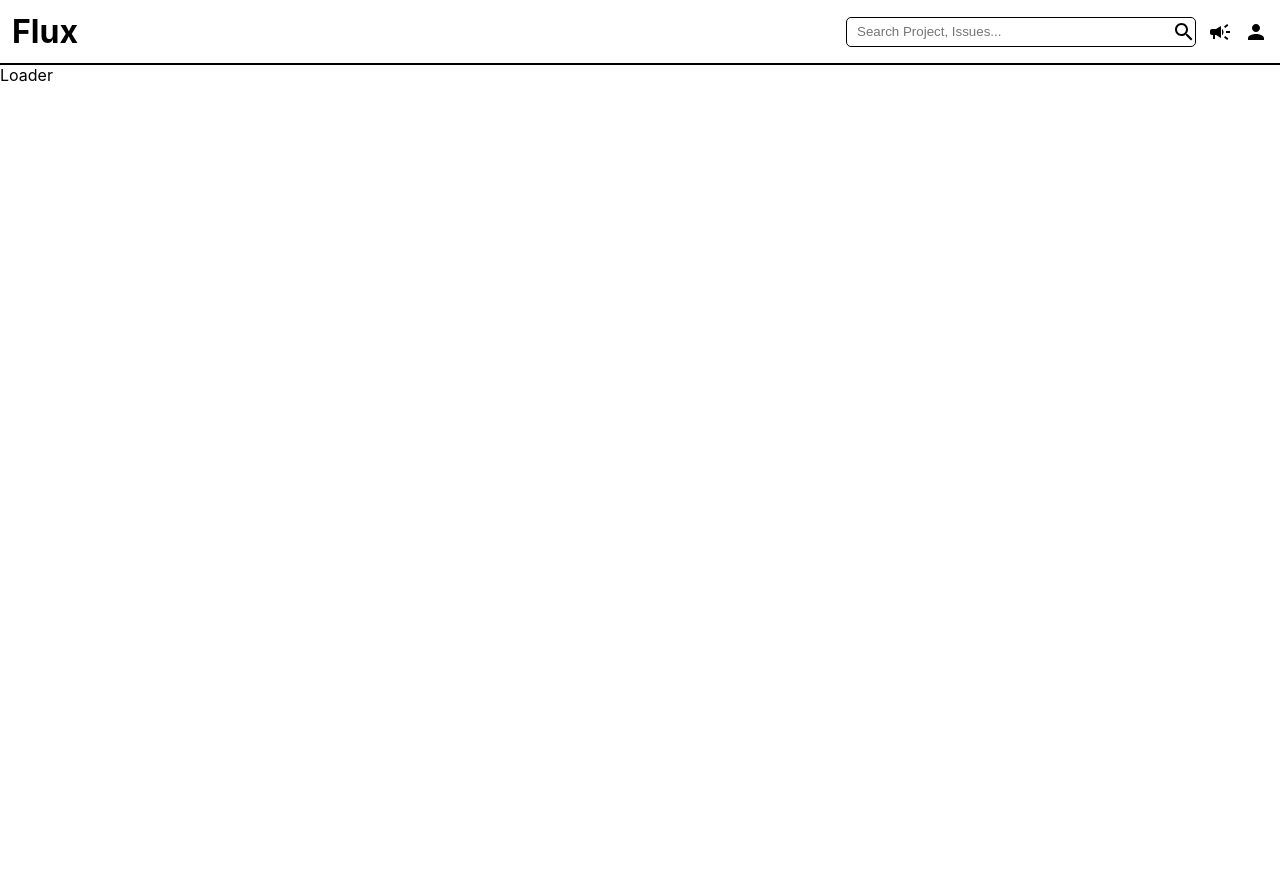
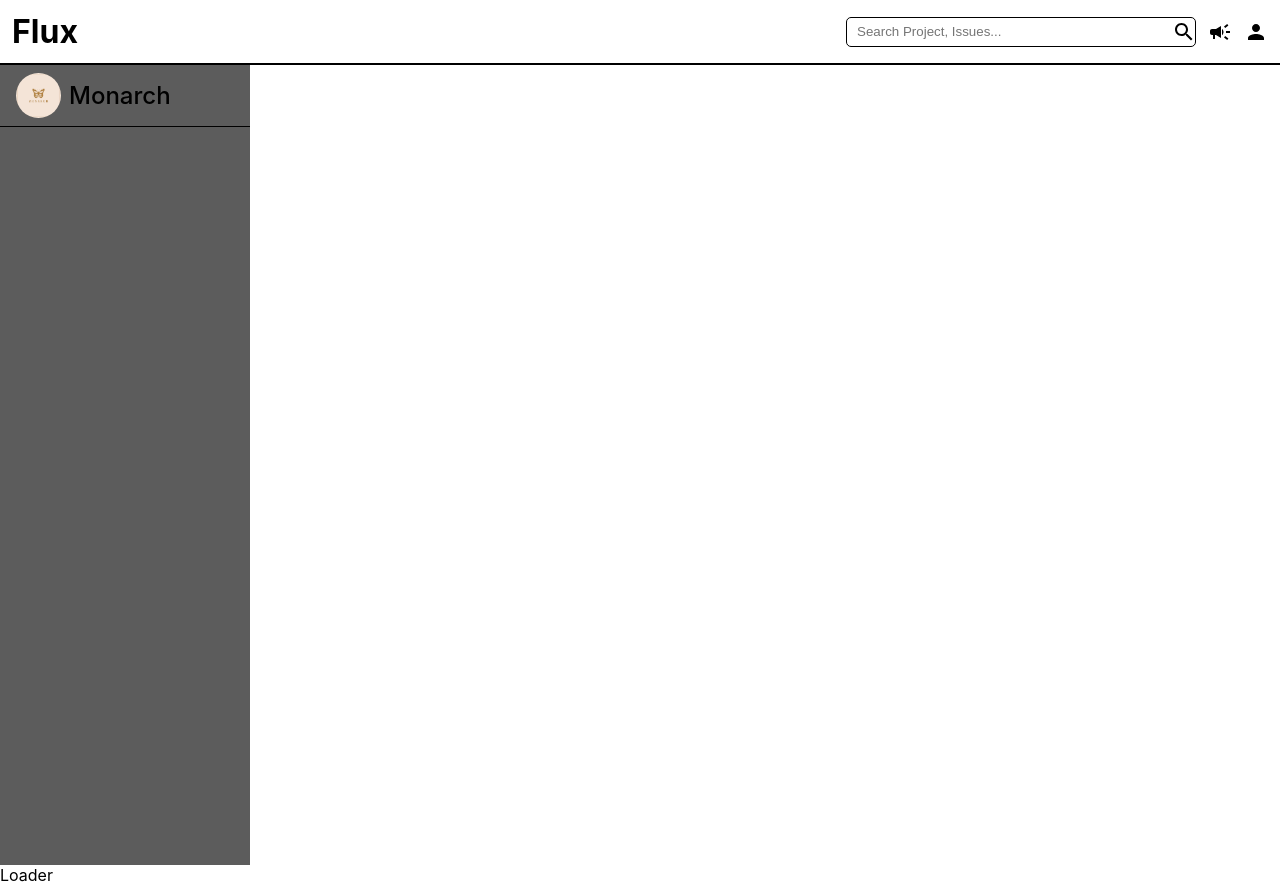
Before and after one commit to aksy007/Flux, a React (Vite) app: page / in a window 1280 px wide. Before the commit the page ends 800 px from the top, so only its background shows below. Built offline with nearby package versions, Linux system fonts and the light colour scheme.

Commit message:
Add Initial Sidebar changes

```diff
--- a/src/App.tsx
+++ b/src/App.tsx
@@ -2,15 +2,18 @@ import React from 'react';
 import { useLocation } from 'react-router-dom';
 import { renderComponent } from './router/route';
 import Header from './components/Header/Header';
+import Sidebar from './components/Sidebar/Sidebar';
+import styles from './index.module.scss'
 
 const App: React.FC = () => {
 	const location = useLocation();
 	const Component = renderComponent(location?.pathname);
 
 	return (
-		<div className='app'>
+		<div className={styles.main}>
 			<Header />
-			<main className='main-content'>{Component}</main>
+			<Sidebar />
+			<main className={styles.componentPage}>{Component}</main>
 		</div>
 	);
 };
--- /dev/null
+++ b/src/components/Sidebar/Sidebar.module.scss
@@ -0,0 +1,24 @@
+.container {
+    background-color: rgb(92, 92, 92);
+    height: 100vh;
+    width: 250px;
+}
+
+.organisation {
+    display: flex;
+    place-items: center;
+    padding: 8px 16px;
+    border-bottom: 1px solid;
+
+    .logo {
+        width: 45px;
+        height: 45px;
+        border-radius: 50%;
+    }
+
+    span {
+        font-size: 24px;
+        font-weight: 500;
+        margin: 0 8px;
+    }
+}
--- /dev/null
+++ b/src/components/Sidebar/Sidebar.tsx
@@ -0,0 +1,21 @@
+import React from "react";
+import Logo from '../../assets/monarch_logo.png'
+import styles from './Sidebar.module.scss'
+import { ORGANISATION_NAME } from "./SidebarData";
+
+const Sidebar: React.FC = () => {
+    return (
+        <div className={styles.container}>
+            <div className={styles.organisation}>
+                <img src={Logo} className={styles.logo} />
+                <span>{ORGANISATION_NAME}</span>
+            </div>
+            {/* TODO */}
+            {/* Logo along with Organisation */}
+            {/* Project Select Dropdown */}
+            {/* Issue Team Releases Tab */}
+        </div>
+    );
+}
+
+export default Sidebar;
--- /dev/null
+++ b/src/components/Sidebar/SidebarData.tsx
@@ -0,0 +1,3 @@
+const ORGANISATION_NAME = 'Monarch';
+
+export { ORGANISATION_NAME };
--- a/src/index.css
+++ b/src/index.module.scss
@@ -8,3 +8,9 @@ body {
 	padding: 0;
 	overflow-x: hidden;
 }
+
+.main {
+	display: grid;
+	grid-template-rows: repeat(2, 1fr);
+	grid-template-rows: repeat(1, 1fr);
+}
--- a/src/main.tsx
+++ b/src/main.tsx
@@ -4,7 +4,7 @@ import { RouterProvider } from 'react-router-dom';
 import router from './router/router';
 import { Provider } from 'react-redux';
 import store from './redux/store';
-import './index.css';
+import './index.module.scss';
 
 ReactDOM.createRoot(document.getElementById('root')!).render(
 	<React.StrictMode>
```
Also changed, not shown: src/assets/monarch_logo.png (added).
